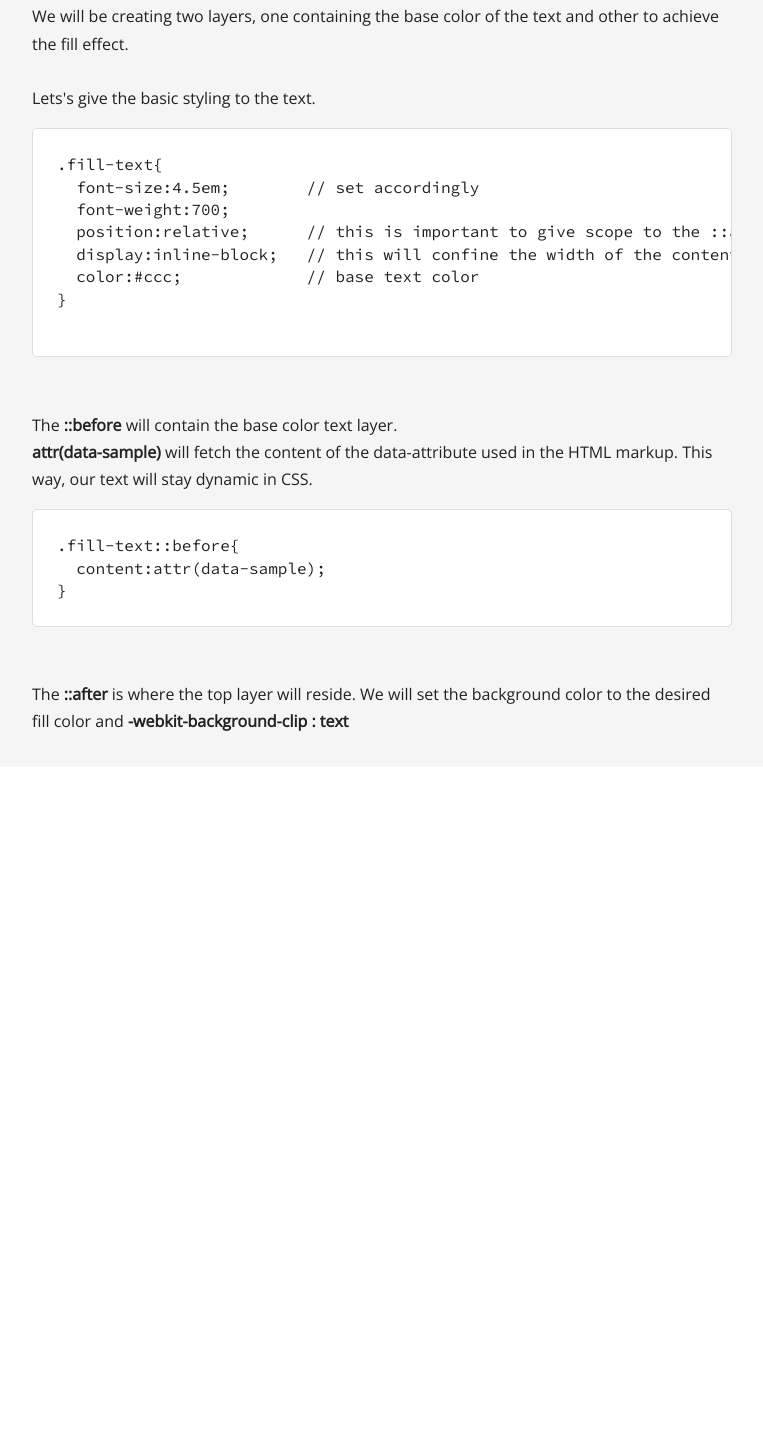
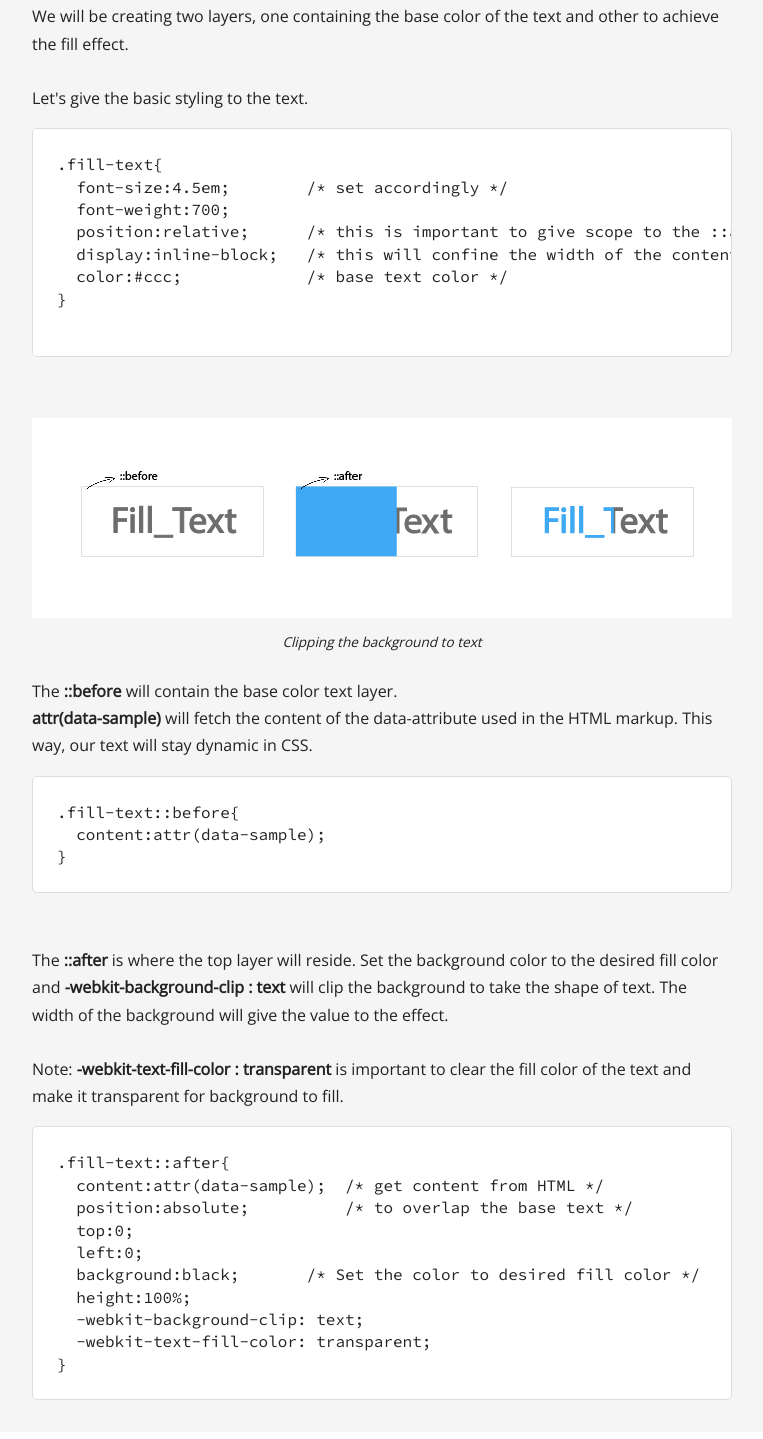
Before and after one commit to infinitegarg/fillText.js, a plain HTML site: page index.html in a window 1280 px wide. Shown: the part 1839-3278 px from the top of the page, without its empty margins (258-1021 px from the left). Before the commit the page ends 2622 px from the top, so only its background shows below. Drawn offline with nearby package versions, Linux system fonts and the light colour scheme.

Commit message:
add ::before and ::after documentation

```diff
--- a/css/main.css
+++ b/css/main.css
@@ -180,7 +180,6 @@ pre{
   content:attr(data-sample);
   position:absolute;
   top:0;
-  text-align:left;
   left:0;
   /*background:black;*/
   height:100%;
@@ -230,6 +229,20 @@ pre{
     padding: 1em;
 }
 
+figure{
+    margin: 0;
+}
+
+figure img{
+    width: 100%;
+}
+
+figcaption{
+    text-align: center;
+    font-style: italic;
+    font-size: .85em;
+    margin: 1em 0 2em
+}
 
 @media screen and (min-width:767px){
 
--- a/index.html
+++ b/index.html
@@ -69,7 +69,7 @@ duration : &quot;2s&quot;</pre>
 				<br>
                 <h1>CSS Playground <a href="#css_playground"><img src="img/link-icon.svg"></a></h1>
                 <p><strong>-webkit-background-clip</strong> is a powerful css property still under experiments. I was going through various usecases when this effect struck me. It can be used as a light-weight css-only loader, a cool text effect or in my case to show skillset efficiency.<br>
-		Lets's start with the basic HTML structure required.
+		Let's start with the basic HTML structure required.
                 </p>
 
                 <p class="well">Attention: Some of the techniques we’ll be using are experimental and might not work in older browsers.</p>
@@ -84,23 +84,39 @@ duration : &quot;2s&quot;</pre>
                 <h2>The CSS</h2>
                 <p>We will be creating two layers, one containing the base color of the text and other to achieve the fill effect.<br>
                 <br>
-                Lets's give the basic styling to the text.
+                Let's give the basic styling to the text.
                     <pre>.fill-text{
-  font-size:4.5em;        // set accordingly
+  font-size:4.5em;        /* set accordingly */
   font-weight:700;
-  position:relative;      // this is important to give scope to the ::after content
-  display:inline-block;   // this will confine the width of the content
-  color:#ccc;             // base text color
+  position:relative;      /* this is important to give scope to the ::after content */
+  display:inline-block;   /* this will confine the width of the content */
+  color:#ccc;             /* base text color */
 }
                     </pre>
-                <br>
+                <br><br>
 
+                <figure>
+                <img src="img/illustration.jpg">
+                    <figcaption>Clipping the background to text</figcaption>
+                </figure>
                 <p>The <strong>::before</strong> will contain the base color text layer. <br><strong>attr(data-sample)</strong> will fetch the content of the data-attribute used in the HTML markup. This way, our text will stay dynamic in CSS.</p>
                 <pre>.fill-text::before{
   content:attr(data-sample);
 }</pre>
                 <br>
-                <p>The <strong>::after</strong> is where the top layer will reside. We will set the background color to the desired fill color and  <strong>-webkit-background-clip : text</strong></p>
+                <p>The <strong>::after</strong> is where the top layer will reside. Set the background color to the desired fill color and  <strong>-webkit-background-clip : text</strong> will clip the background to take the shape of text. The width of the background will give the value to the effect.
+                    <br><br>Note: <strong>-webkit-text-fill-color : transparent</strong> is important to clear the fill color of the text and make it transparent for background to fill.</p>
+
+                <pre>.fill-text::after{
+  content:attr(data-sample);  /* get content from HTML */
+  position:absolute;          /* to overlap the base text */
+  top:0;
+  left:0;
+  background:black;       /* Set the color to desired fill color */
+  height:100%;
+  -webkit-background-clip: text;
+  -webkit-text-fill-color: transparent;
+}</pre>
 
 			</div>
 		</div>
```
Also changed, not shown: img/illustration.jpg (added).
